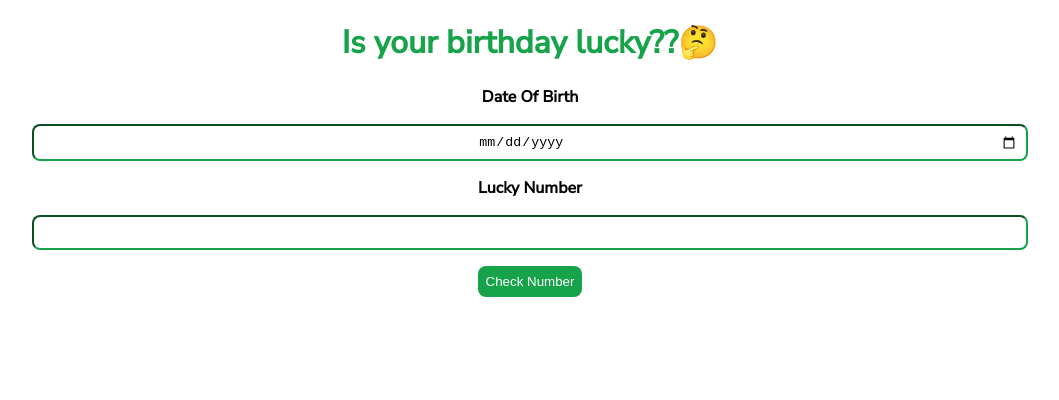
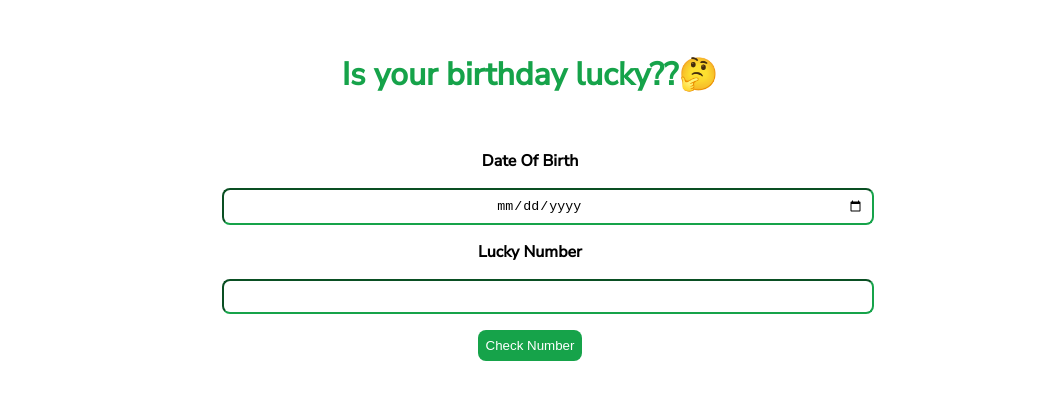
Before and after one commit to AASJATT/mark11, a plain HTML site: page index.html in a window 1280 px wide. Shown: the whole page, without its empty margins (110-1169 px from the left). Drawn offline with Linux system fonts and the light colour scheme.

Commit message:
docs:css updated

```diff
--- a/style.css
+++ b/style.css
@@ -10,11 +10,12 @@ body{
 h1{
     color:var(--primary-color);
     text-align: center;
+    padding:2rem;
 }
 .container{
     display:flex;
     flex-direction: column;
-    width:80%;
+    width:50%;
     margin:auto;
 
 }
@@ -26,7 +27,9 @@ label{
 }
 
 input{
+    display:block;
     text-align: center;
+    width:100%;
     margin:1rem 0.5rem;
     border-color:var(--primary-color) ;
     border-radius: 0.5rem;
```
